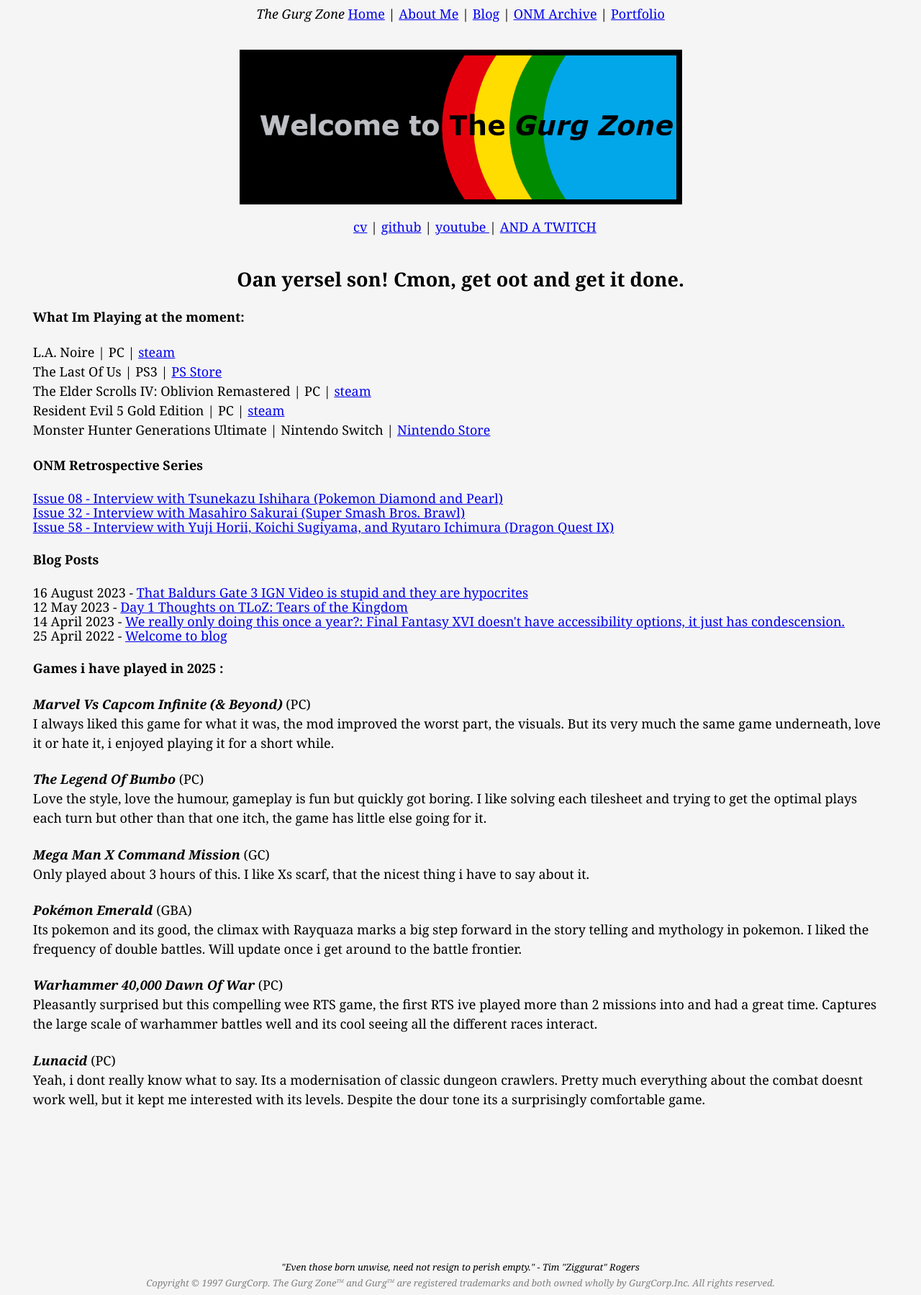
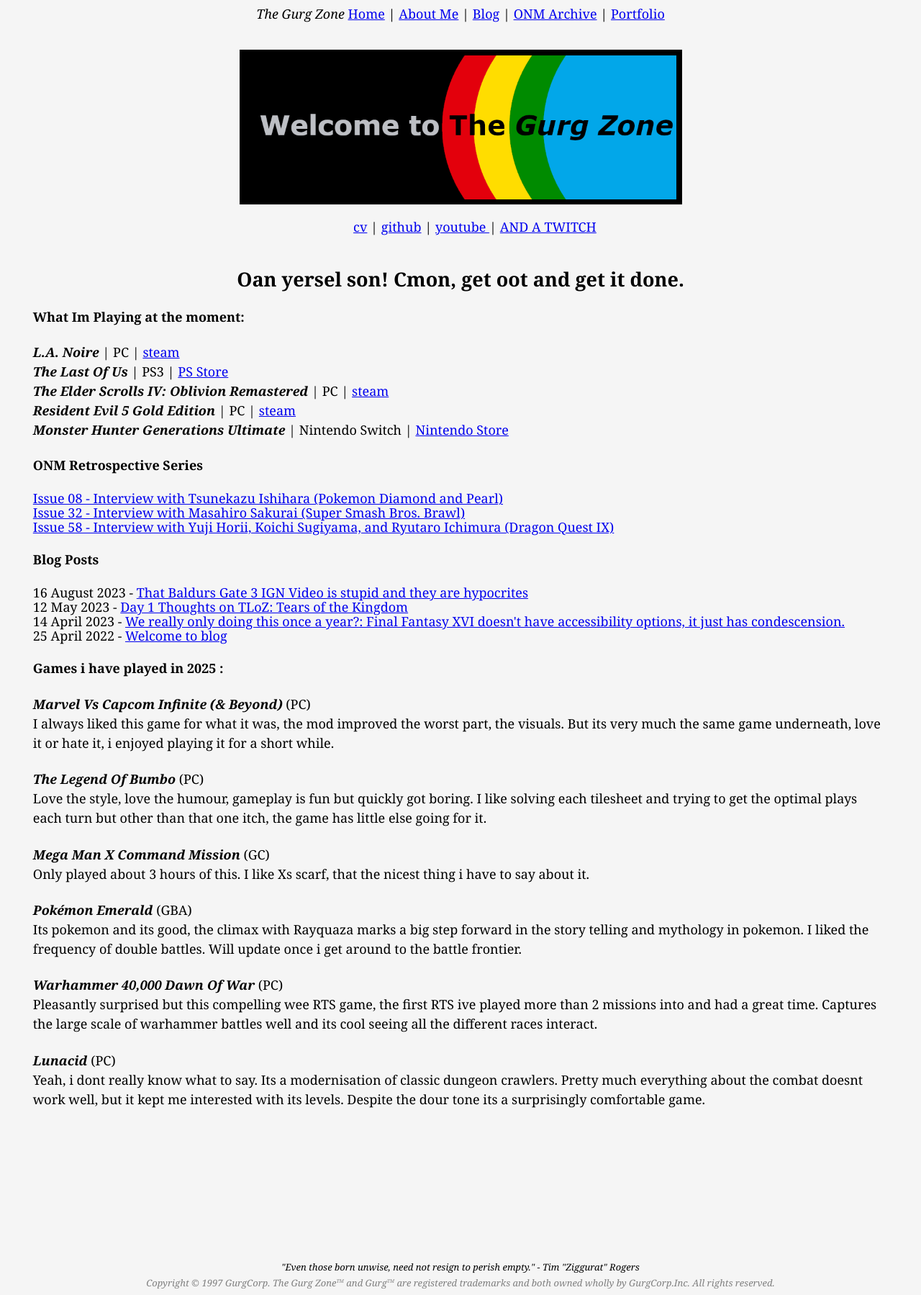
Before and after one commit to GreigHuth/greighuth.github.io, a Jekyll site: the page built from index.html, in a window 1280 px wide. Shown: the whole page at 72% size. Built offline with Jekyll 4.4.1, drawn with Linux system fonts in a browser that asks for light colours.

Commit message:
Update index.html

```diff
--- a/index.html
+++ b/index.html
@@ -28,7 +28,7 @@ layout: default
   <h4> What Im Playing at the moment:</h4>
   <ul class="no-bullets">
     {% for game in site.data.currentlyplaying %}
-      <li> <a>{{ game.title }}</a> | {{ game.platform }} | <a href ="{{ game.link }}"> {{ game.store }}</a></li>
+      <li> <i><b>{{ game.title }}</b></i> | {{ game.platform }} | <a href ="{{ game.link }}"> {{ game.store }}</a></li>
     {% endfor %}
   </ul>
 
```
